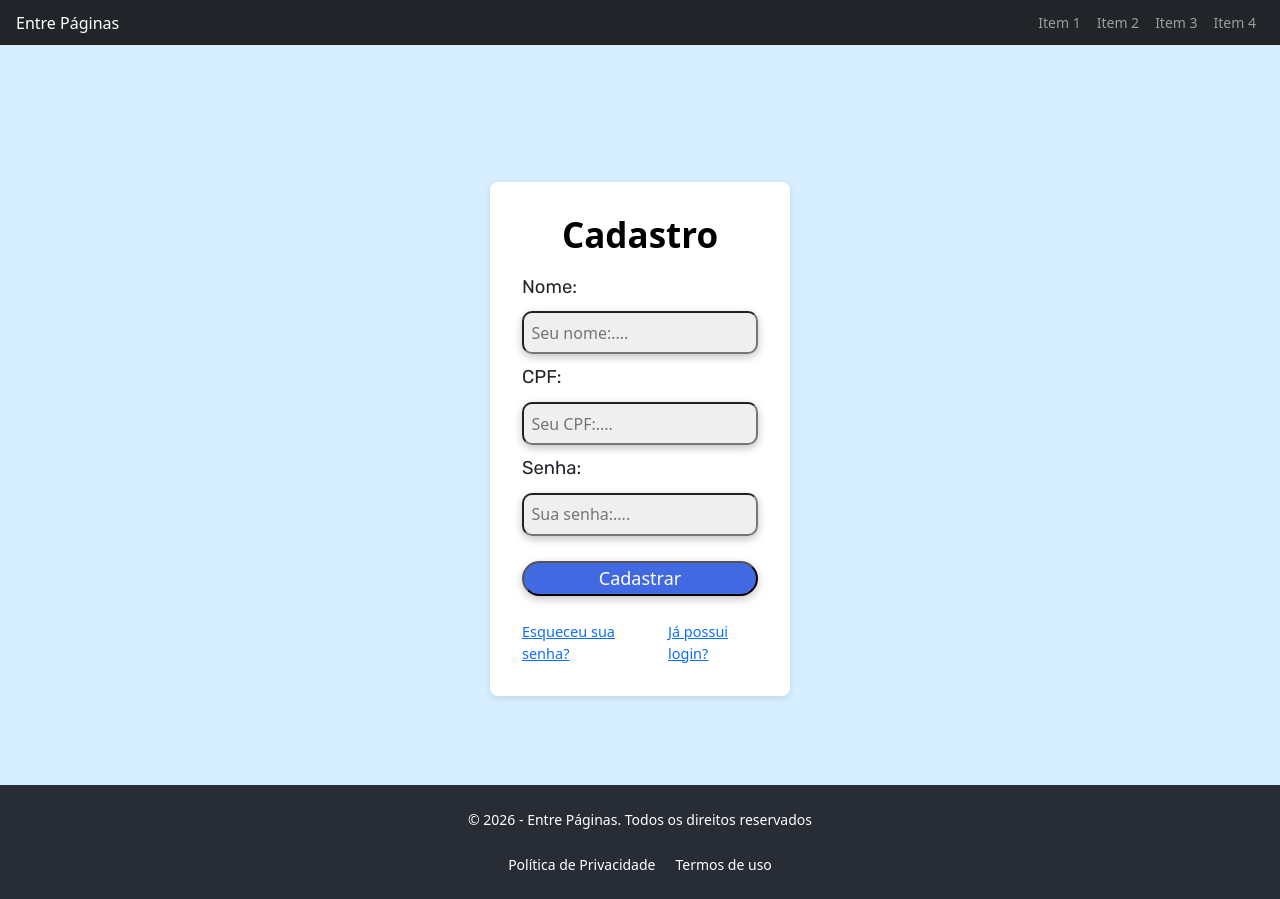
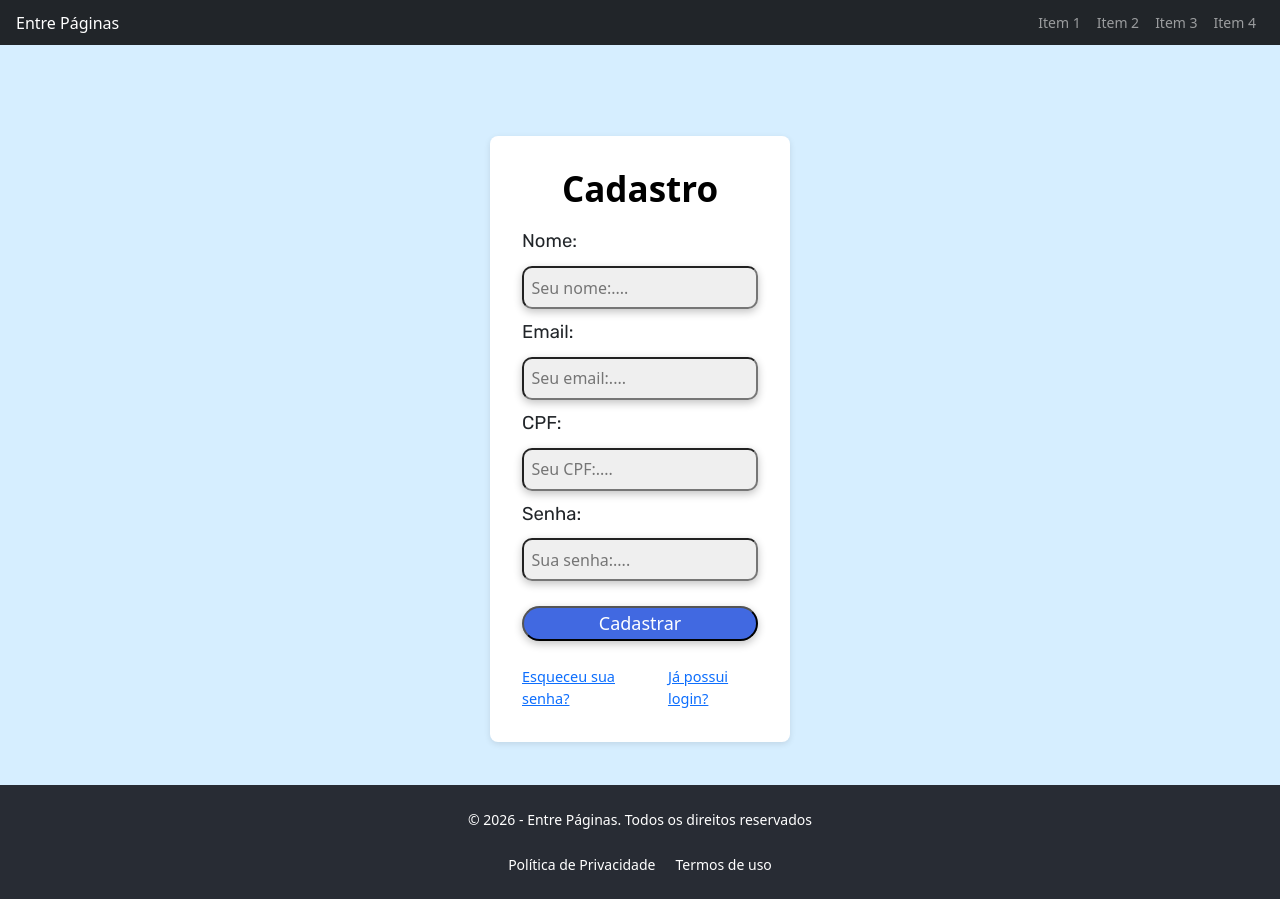
Before and after one commit to nathandacunha/projetoEntrePaginas, a React app in the folder frontend/: page /cadastro in a window 1280 px wide. Built offline with nearby package versions, Linux system fonts and the light colour scheme; the HTML template or start-up script is replaced by a standard one.

Commit message:
add(frontend): adiciona campo input de email

```diff
--- a/frontend/src/pages/Cadastro.jsx
+++ b/frontend/src/pages/Cadastro.jsx
@@ -9,6 +9,9 @@ function Cadastro() {
                     <h2>Cadastro</h2>
                     <label htmlFor="">Nome: </label>
                     <input type="text" name="" id="" placeholder="Seu nome:...."/>
+
+                    <label htmlFor="">Email: </label>
+                    <input type="email" placeholder="Seu email:...."/>
 
                     <label htmlFor="">CPF: </label>
                     <input type="text" name="" id="" placeholder="Seu CPF:...."/>
```
